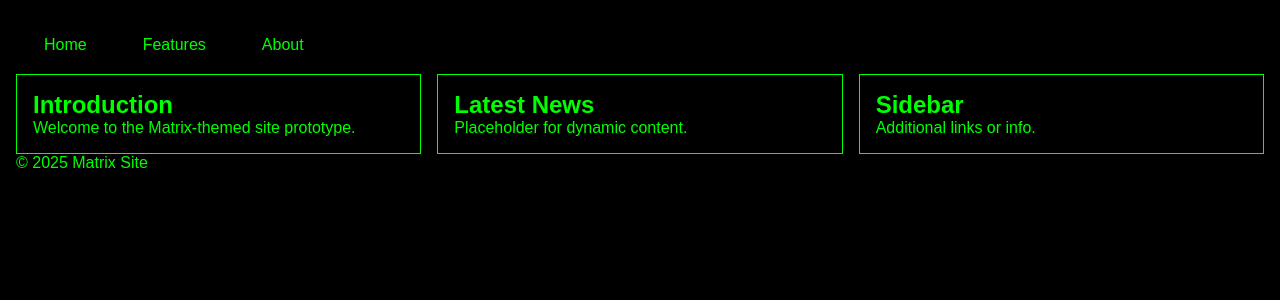
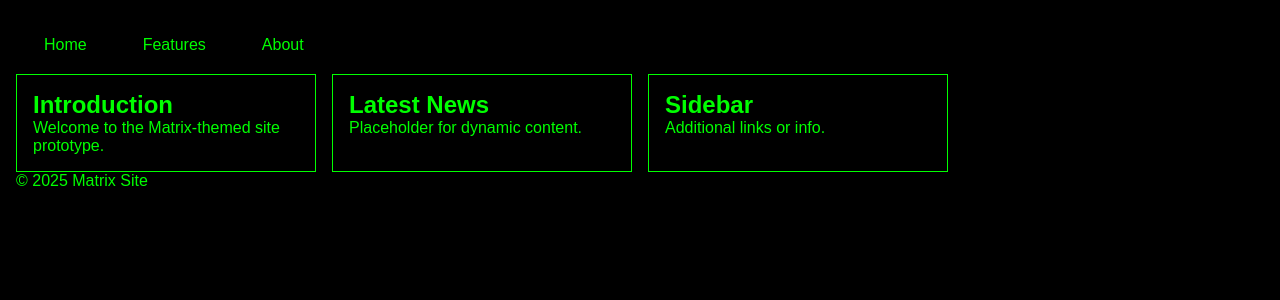
Before and after one commit to Uzumaki-DC/matrix-site, a Next.js app: page / in a window 1280 px wide. Shown: the top 300 px of the page. Built offline with nearby package versions, Linux system fonts and the light colour scheme.

Commit message:
feat: add mobile-first media queries for vertical nav and extra grid breakpoint

```diff
--- a/styles/globals.css
+++ b/styles/globals.css
@@ -35,11 +35,18 @@ nav a {
 /* Flexbox nav */
 nav ul {
   display: flex;
+  flex-direction: column;
   list-style: none;
   gap: 1rem;
   padding: 0.5rem;
   background: #000;
   margin: 0;
+}
+/* Horizontal nav on viewports ≥ 640px */
+@media (min-width: 640px) {
+  nav ul {
+    flex-direction: row; /* row layout for wider screens */
+  }
 }
 
 nav li {
@@ -80,6 +87,13 @@ main {
   }
 }
 
+/* 4 columns on viewports ≥ 1280px */
+@media (min-width: 1280px) {
+  main {
+    grid-template-columns: repeat(4, 1fr);
+  }
+}
+
 main > * {
   background: var(--bg-color);
   border: 1px solid var(--matrix-green);
```
